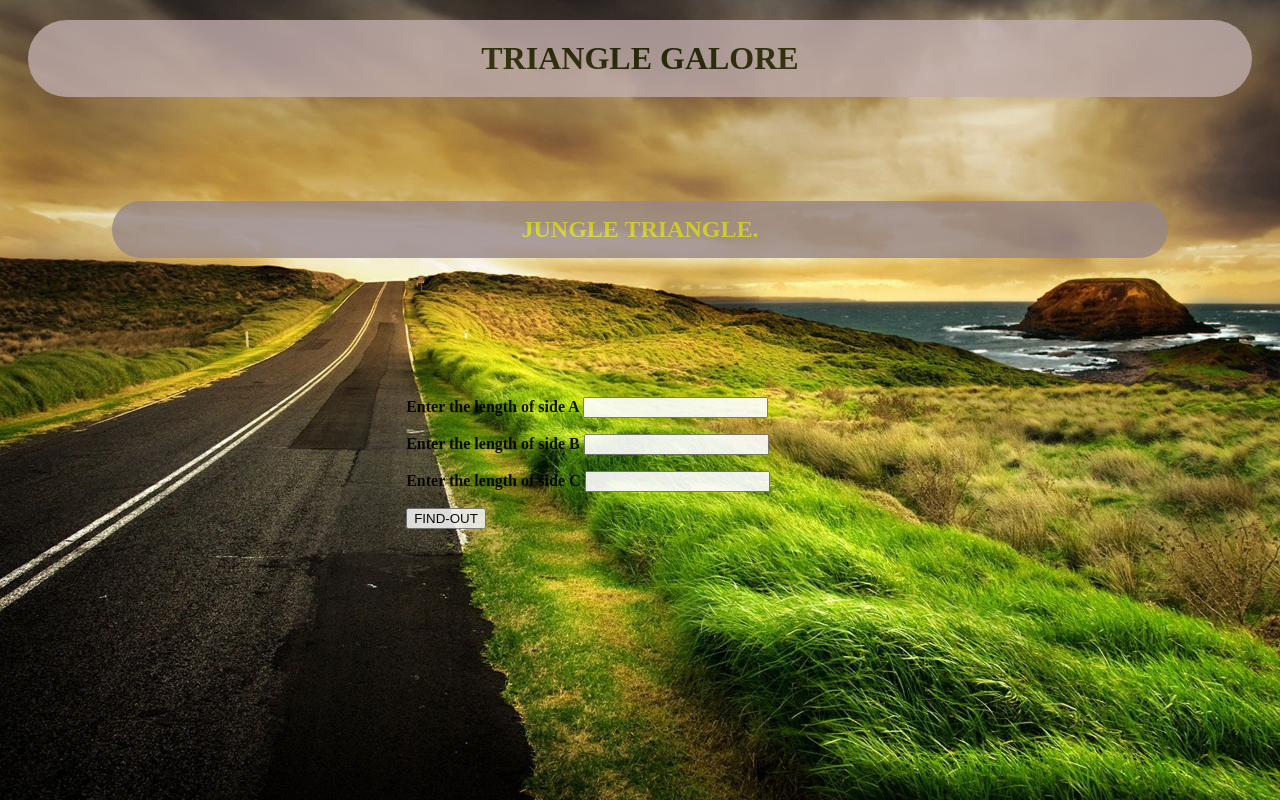
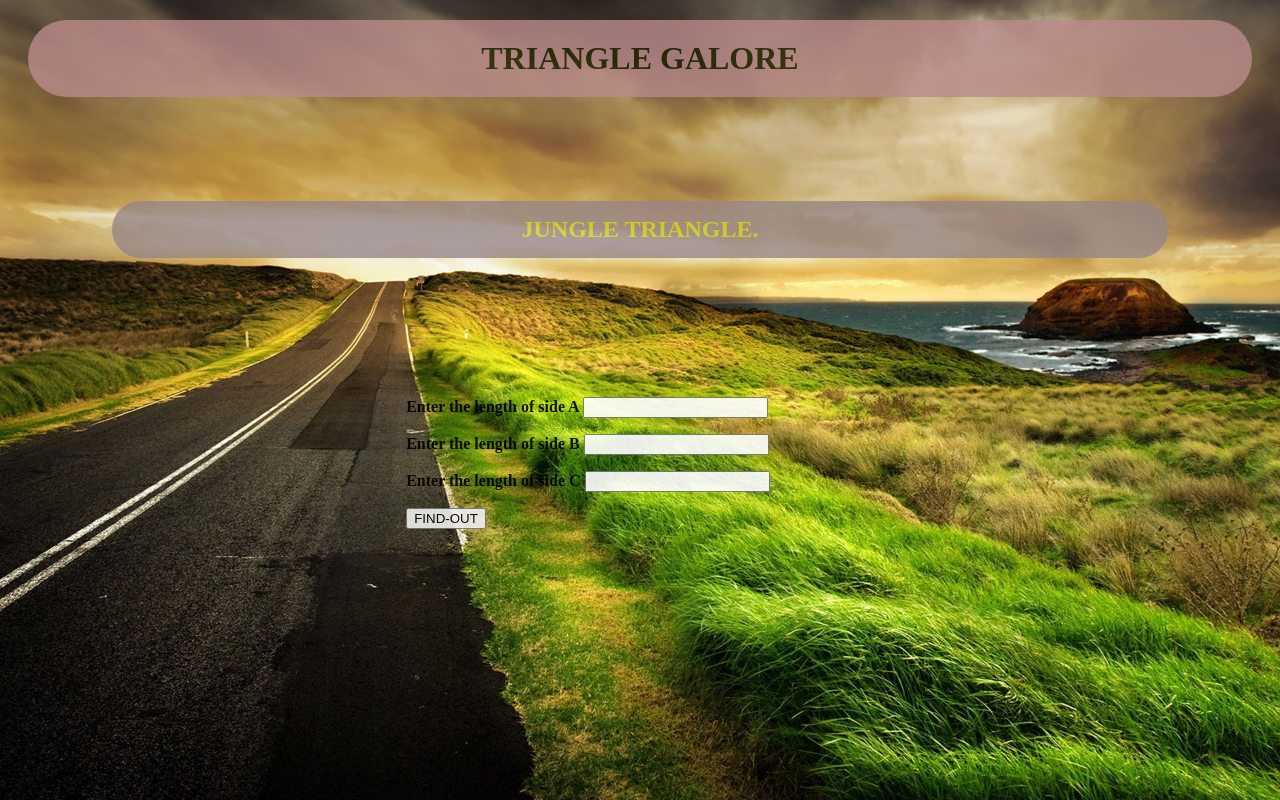
Before and after one commit to beattykariuki/Triangle-project, a plain HTML site: page index.html in a window 1280 px wide. Drawn offline with Linux system fonts and the light colour scheme.

Commit message:
changed background color

```diff
--- a/css/style.css
+++ b/css/style.css
@@ -1,5 +1,5 @@
 h1 {
-  background-color: rgb(192, 173, 173);
+  background-color: rgb(185, 139, 139);
   opacity: .8;
   text-align: center;
   padding: 20px;
```
